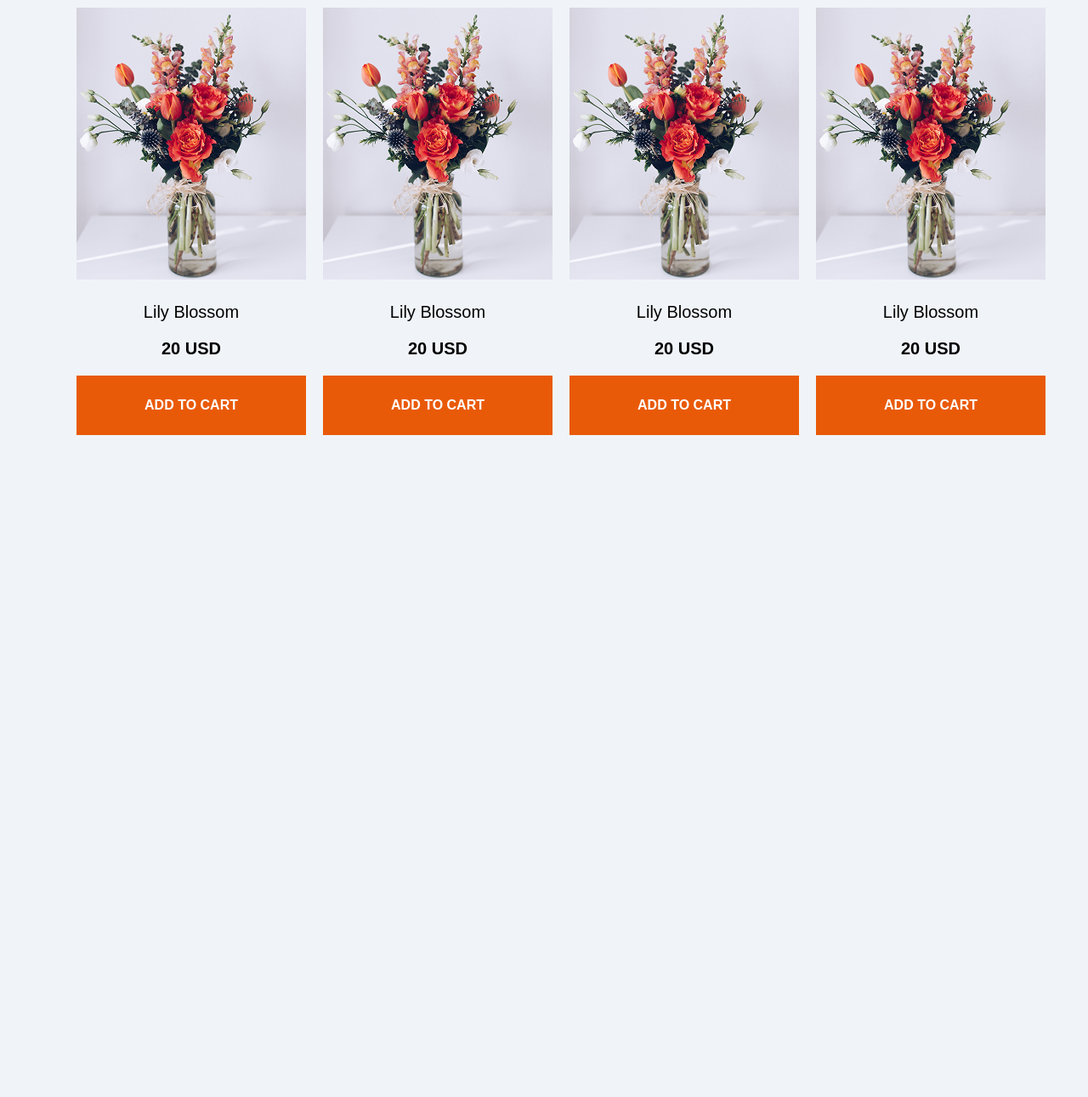
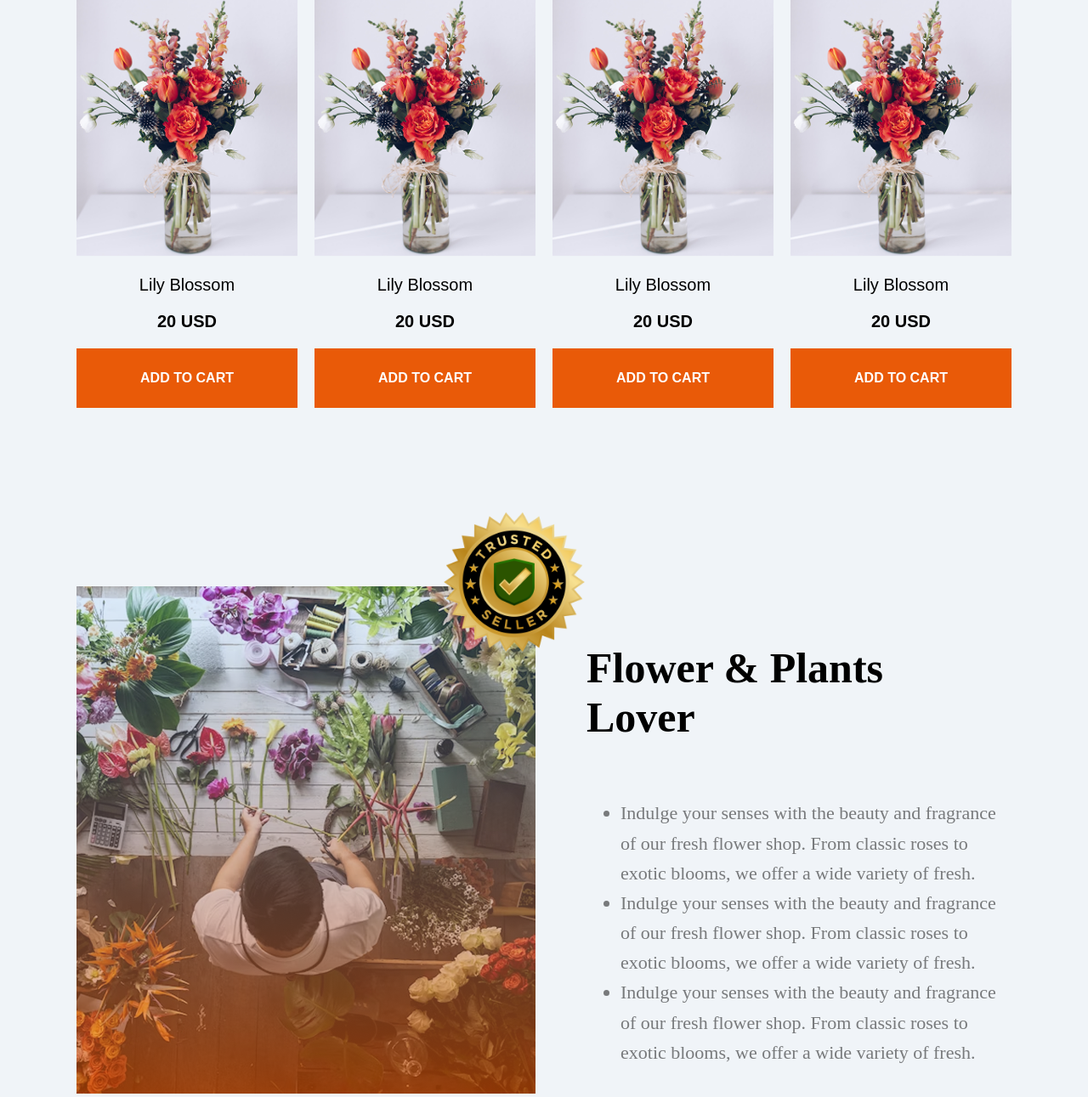
Before and after one commit to HasanV17/second-assignment, a plain HTML site: page index.html in a window 1280 px wide. Shown: the part 1316-2607 px from the top of the page at 85% size. Before the commit the page ends 1828 px from the top, so only its background shows below. Drawn offline with Linux system fonts and the light colour scheme.

Commit message:
added plants lover section

```diff
--- a/index.html
+++ b/index.html
@@ -103,6 +103,24 @@
              </div>
         </section>
 
+        <section class="plants-love">
+            <div class="man">
+                <img src="assets/flower-store.png" alt="" class="man-img">
+                <img src="assets/trusted-badge.png" alt="" class="badge">
+            </div>
+            <div class="plants-lover-title">
+                <h4>Flower & Plants <br>Lover</h4>
+                <ul class="list-items">
+                    <li>Indulge your senses with the beauty and fragrance of our fresh flower shop. From classic roses to exotic blooms, we offer a wide variety of fresh.</li>
+
+                    <li>Indulge your senses with the beauty and fragrance of our fresh flower shop. From classic roses to exotic blooms, we offer a wide variety of fresh.</li>
+
+                    <li>Indulge your senses with the beauty and fragrance of our fresh flower shop. From classic roses to exotic blooms, we offer a wide variety of fresh.</li>
+                </ul>
+
+            </div>
+        </section>
+
     </main>
     <footer>
 
--- a/style/styles.css
+++ b/style/styles.css
@@ -127,3 +127,53 @@ gap: 20px;
     font-size: 16px;
     border: none;
 }
+
+/* plants love section */
+.plants-love{
+    display: flex;
+    justify-content: center;
+    max-width: 1140px;
+    margin: 0 auto;
+    padding: 0 20px;
+    box-sizing: border-box;
+    margin-top: 210px;
+    gap: 60px;
+}
+.plants-lover-title{
+    font-weight: bold;
+    font-size: 50px;
+    margin-bottom: 0;
+}
+
+.plant-card img {
+    max-width: 100%;
+    height: auto;
+    display: block;
+}
+.man{
+    position: relative;
+}
+
+@keyframes spin {
+    from {
+        transform: rotate(0deg);
+    }
+    to {
+        transform: rotate(360deg);
+    }
+}
+.badge{
+    position: absolute;
+    top: -120px;
+    left: 400px;
+    width: 230px;
+
+    animation: spin 5s linear infinite;
+}
+
+.list-items{
+    color: rgba(0, 0, 0, 0.5);
+    font-size: 22px;
+    font-weight: 500;
+    line-height: 1.6;
+}
```
